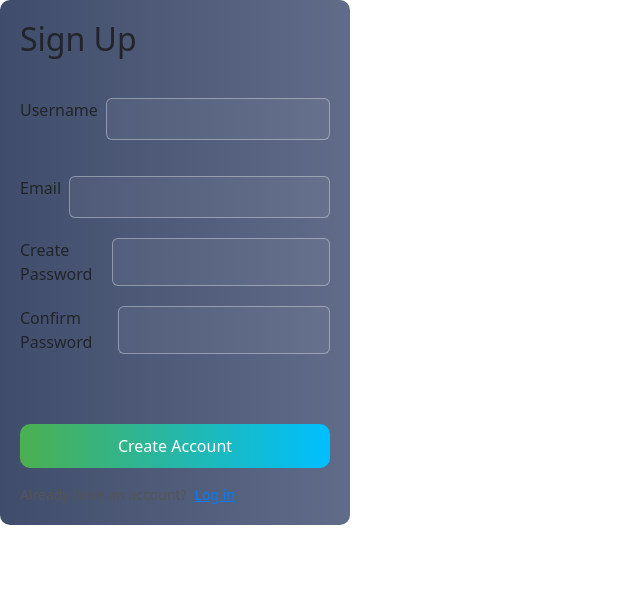
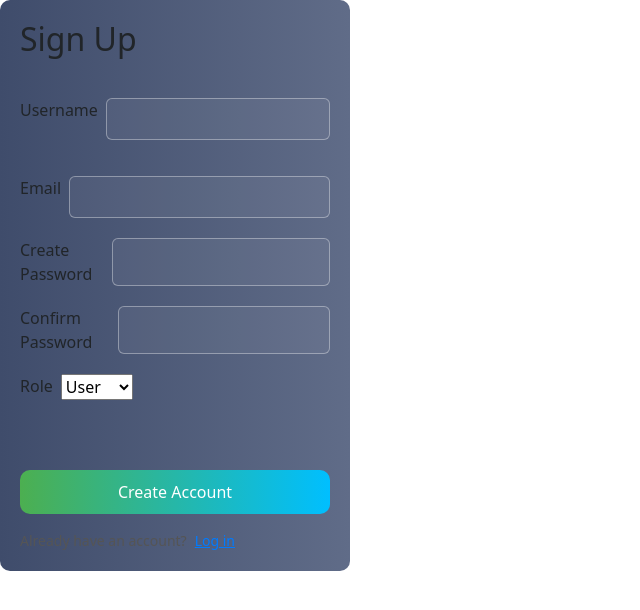
Before and after one commit to BLAIR-MUNENE/Epic-Events, a React (Vite) app: page /signup in a window 1280 px wide. Shown: the top 610 px of the page, without its empty margins (0-640 px from the left). Built offline with nearby package versions, Linux system fonts and the light colour scheme.

Commit message:
added  role panel

```diff
--- a/src/pages/Signup.jsx
+++ b/src/pages/Signup.jsx
@@ -7,6 +7,7 @@
     const [email, setEmail] = useState('');
     const [password, setPassword] = useState('');
     const [confirmPassword, setConfirmPassword] = useState('');
+    const [role, setRole] = useState('user'); // Default role is 'user'
     const navigate = useNavigate();
 
     const handleSubmit = async (e) => {
@@ -20,11 +21,13 @@
         const userData = {
             username,
             email,
-            password
+            password1: password, // Change field names to match the backend
+            password2: confirmPassword, // Change field names to match the backend
+            role
         };
 
         try {
-            const response = await fetch('https://epic-event-backend.onrender.com/auth/users', {
+            const response = await fetch('https://epic-event-backend.onrender.com/auth/signup', {
                 method: 'POST',
                 headers: {
                     'Content-Type': 'application/json'
@@ -34,7 +37,7 @@
 
             if (response.ok) {
                 alert('Account created successfully!');
-                navigate('/events');
+                navigate('/login'); // Redirect to login page
             } else {
                 const errorData = await response.json();
                 alert(`Error: ${errorData.message || 'An error occurred'}`);
@@ -91,6 +94,18 @@
                             onChange={(e) => setConfirmPassword(e.target.value)}
                         />
                     </div>
+                    <div className="input-span">
+                        <label htmlFor="role" className="label">Role</label>
+                        <select
+                            id="role"
+                            name="role"
+                            value={role}
+                            onChange={(e) => setRole(e.target.value)}
+                        >
+                            <option value="user">User</option>
+                            <option value="admin">Admin</option>
+                        </select>
+                    </div>
                     <button className="submit" type="submit">Create Account</button>
                     <div className="span">
                         Already have an account? <Link to="/login">Log in</Link>
```
